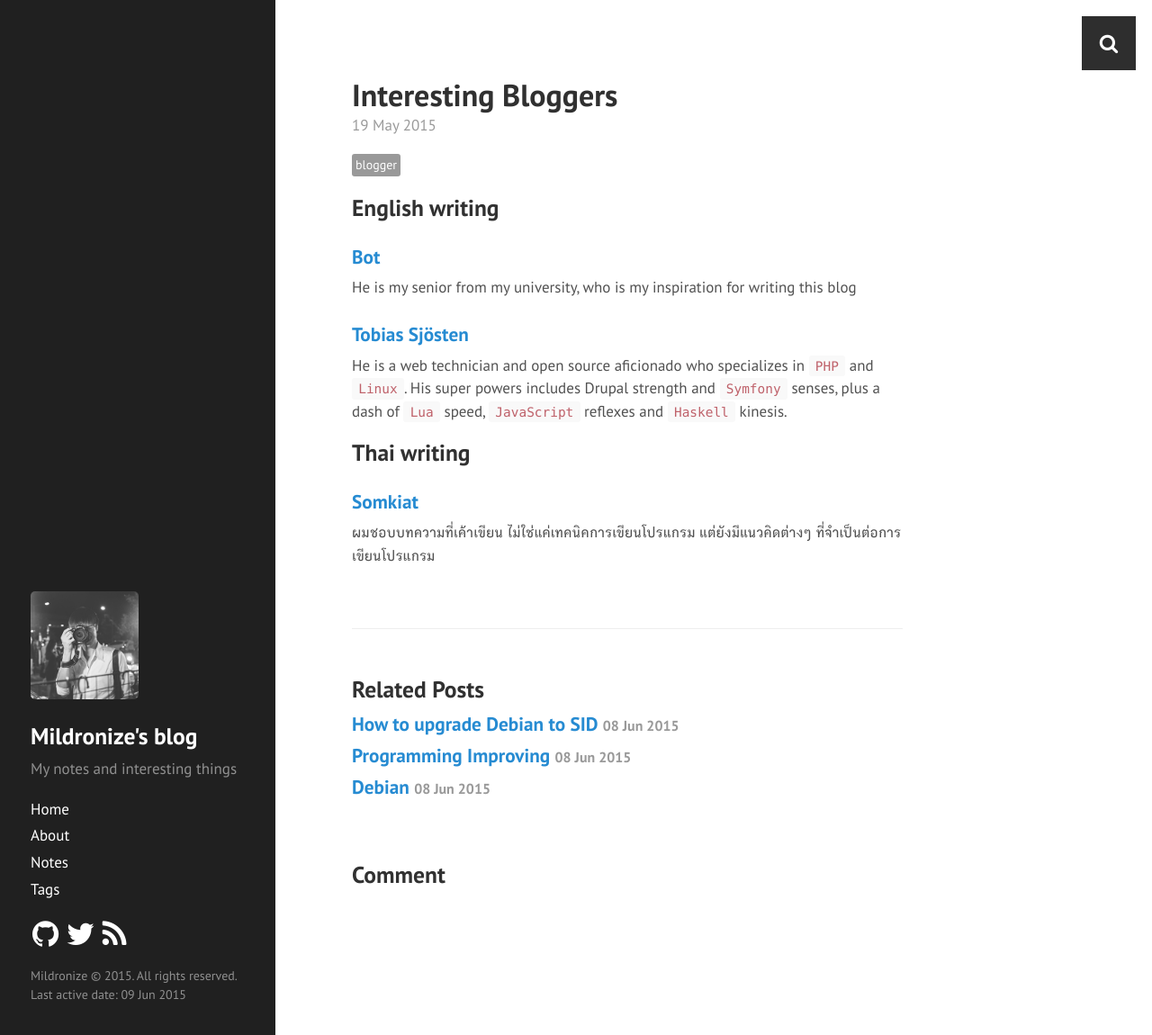
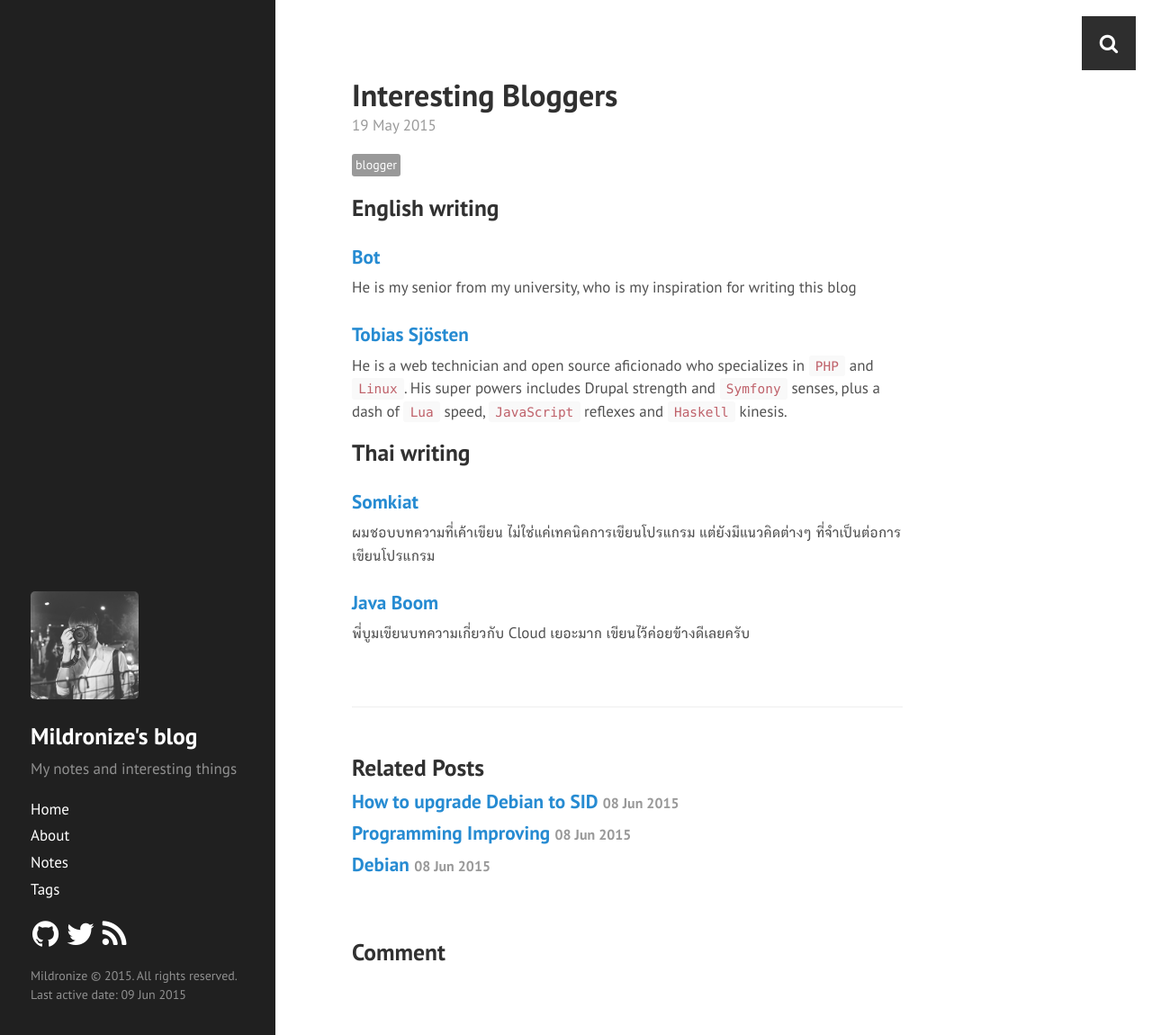
Before and after one commit to mildronize/blog-jekyll, a Jekyll site: the page built from _posts/2015-05-19-interesting-bloggers.md, in a window 1280 px wide and 1150 px high. Shown: the whole window at 90% size. Built offline with Jekyll 4.4.1, drawn with Linux system fonts in a browser that asks for light colours; Markdown is read by kramdown in place of the engine named in the settings; comment, search, counter and statistics services are not loaded.

Commit message:
Update 2015-05-19-interesting-bloggers.md

```diff
--- a/_posts/2015-05-19-interesting-bloggers.md
+++ b/_posts/2015-05-19-interesting-bloggers.md
@@ -17,3 +17,5 @@ He is a web technician and open source aficionado who specializes in `PHP` and `
 ## Thai writing
 ### [Somkiat](http://www.somkiat.cc/)
 ผมชอบบทความที่เค้าเขียน ไม่ใช่แค่เทคนิคการเขียนโปรแกรม แต่ยังมีแนวคิดต่างๆ ที่จำเป็นต่อการเขียนโปรแกรม
+### [Java Boom](https://javaboom.wordpress.com)
+พี่บูมเขียนบทความเกี่ยวกับ Cloud เยอะมาก เขียนไว้ค่อยข้างดีเลยครับ
```
